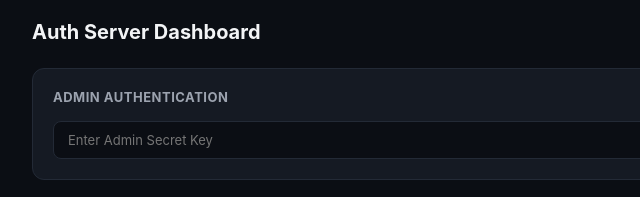
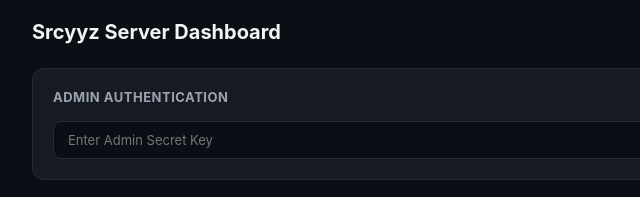
Before and after one commit to srcyyioscpm/website, a plain HTML site: page index.html in a window 1280 px wide. Shown: the top 197 px of the page, 203-843 px from the left. Drawn offline with Linux system fonts and the light colour scheme; no server answers.

Commit message:
Update index.html

```diff
--- a/index.html
+++ b/index.html
@@ -50,7 +50,7 @@
 <body>
 
 <div class="header">
-  <h1>Auth Server Dashboard</h1>
+  <h1>Srcyyz Server Dashboard</h1>
   <div class="status">● Cloudflare Backend Online</div>
 </div>
 
```
